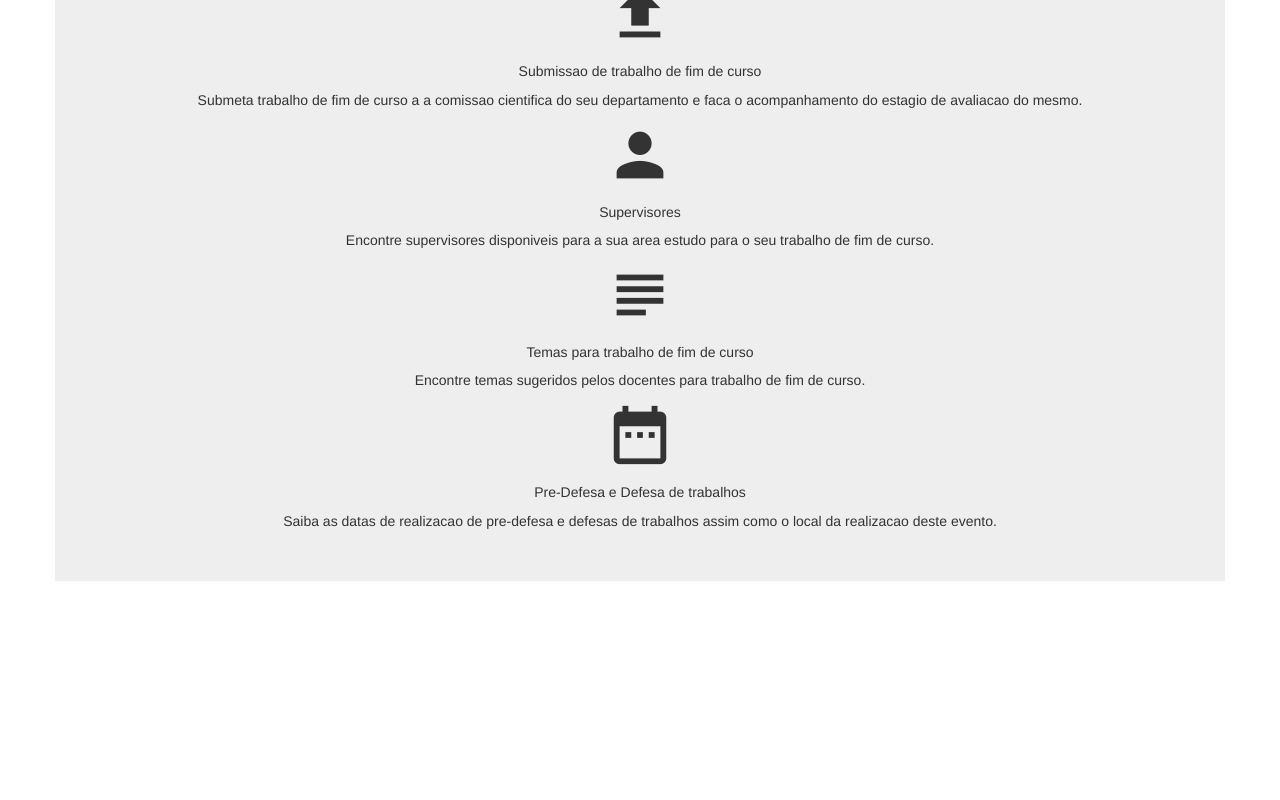
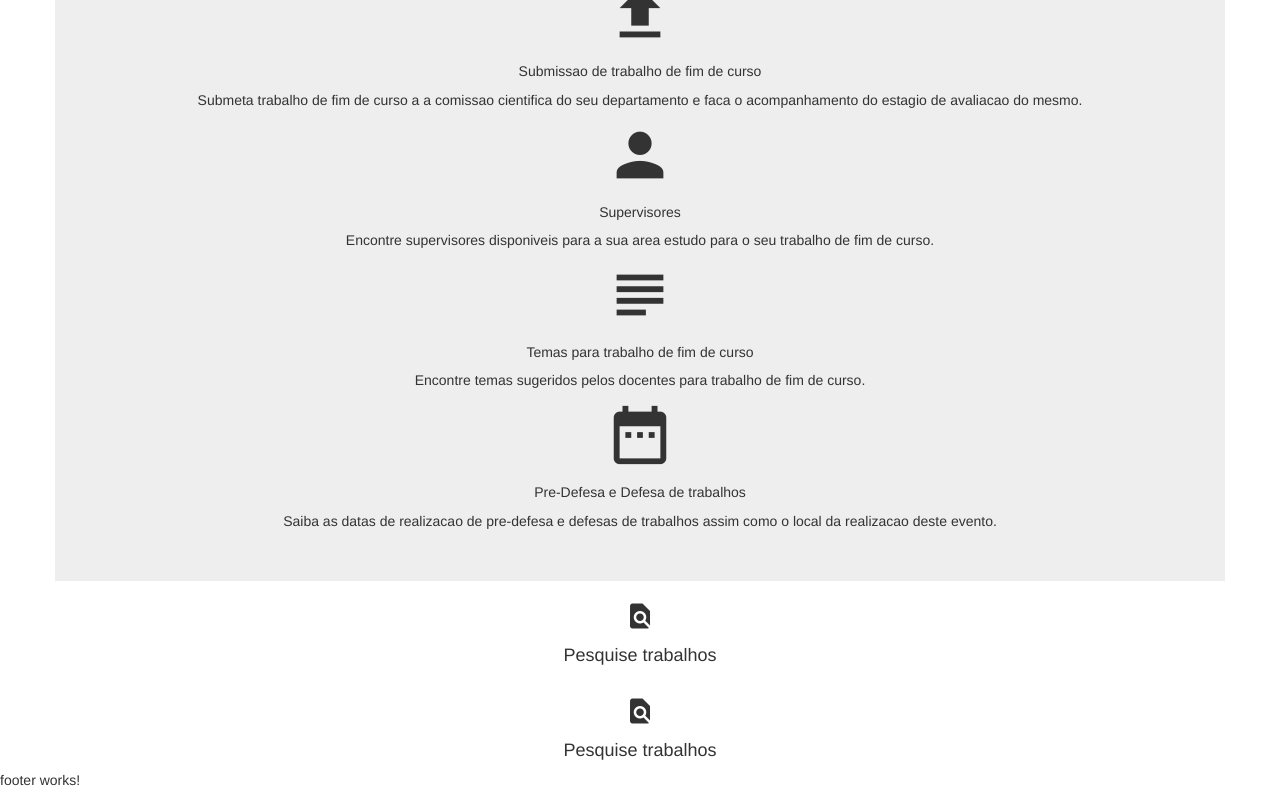
Before and after one commit to SikoDevelopers/AngularApp-Old, an Angular app: page / in a window 1280 px wide. Shown: the part 312-1112 px from the top of the page. Before the commit the page ends 893 px from the top, so only its background shows below. Built offline with nearby package versions, Linux system fonts and the light colour scheme.

Commit message:
Estrutura minima formada

```diff
--- a/src/app/app.module.ts
+++ b/src/app/app.module.ts
@@ -10,6 +10,7 @@ import { DescricaoComponent } from './descricao/descricao.component';
 import { ConteudoDescricaoComponent } from './descricao/conteudo-descricao/conteudo-descricao.component';
 import {ConteudoDescricaoService} from './descricao/conteudo-descricao/conteudo-descricao.service';
 import { BarraDePesquisaComponent } from './barra-de-pesquisa/barra-de-pesquisa.component';
+import { FooterComponent } from './footer/footer.component';
 
 @NgModule({
   declarations: [
@@ -18,7 +19,8 @@ import { BarraDePesquisaComponent } from './barra-de-pesquisa/barra-de-pesquisa.
     PaginaInicialComponent,
     DescricaoComponent,
     ConteudoDescricaoComponent,
-    BarraDePesquisaComponent
+    BarraDePesquisaComponent,
+    FooterComponent
   ],
   imports: [
     BrowserModule,
--- a/src/app/barra-de-pesquisa/barra-de-pesquisa.component.css
+++ b/src/app/barra-de-pesquisa/barra-de-pesquisa.component.css
@@ -0,0 +1,3 @@
+.material-icons{
+  font-size: 30px;
+}
--- a/src/app/barra-de-pesquisa/barra-de-pesquisa.component.html
+++ b/src/app/barra-de-pesquisa/barra-de-pesquisa.component.html
@@ -1,3 +1,15 @@
-<p>
-  barra-de-pesquisa works!
-</p>
+<div class="container descricao">
+  <div class="row">
+    <div class="col text-center">
+      <i class="material-icons">find_in_page</i>
+      <h4>Pesquise trabalhos</h4>
+    </div>
+  </div>
+  <br>
+  <div class="row">
+    <div class="col text-center">
+      <i class="material-icons">find_in_page</i>
+      <h4>Pesquise trabalhos</h4>
+    </div>
+  </div>
+</div>
--- a/src/app/descricao/conteudo-descricao/conteudo-descricao.component.css
+++ b/src/app/descricao/conteudo-descricao/conteudo-descricao.component.css
@@ -1,4 +1,3 @@
 .material-icons{
   font-size: 70px;
-
 }
--- /dev/null
+++ b/src/app/footer/footer.component.html
@@ -0,0 +1,3 @@
+<p>
+  footer works!
+</p>
--- /dev/null
+++ b/src/app/footer/footer.component.ts
@@ -0,0 +1,15 @@
+import { Component, OnInit } from '@angular/core';
+
+@Component({
+  selector: 'app-footer',
+  templateUrl: './footer.component.html',
+  styleUrls: ['./footer.component.css']
+})
+export class FooterComponent implements OnInit {
+
+  constructor() { }
+
+  ngOnInit() {
+  }
+
+}
--- a/src/app/pagina-inicial/pagina-inicial.component.html
+++ b/src/app/pagina-inicial/pagina-inicial.component.html
@@ -5,3 +5,9 @@
 <div>
   <app-descricao></app-descricao>
 </div>
+<div [ngStyle]="{ 'padding-top': 20+'px'}">
+  <app-barra-de-pesquisa></app-barra-de-pesquisa>
+</div>
+<div>
+  <app-footer></app-footer>
+</div>
```
Also changed, not shown: src/app/footer/footer.component.css (added), 1 other file (tests, documents, lock files or other folders).
